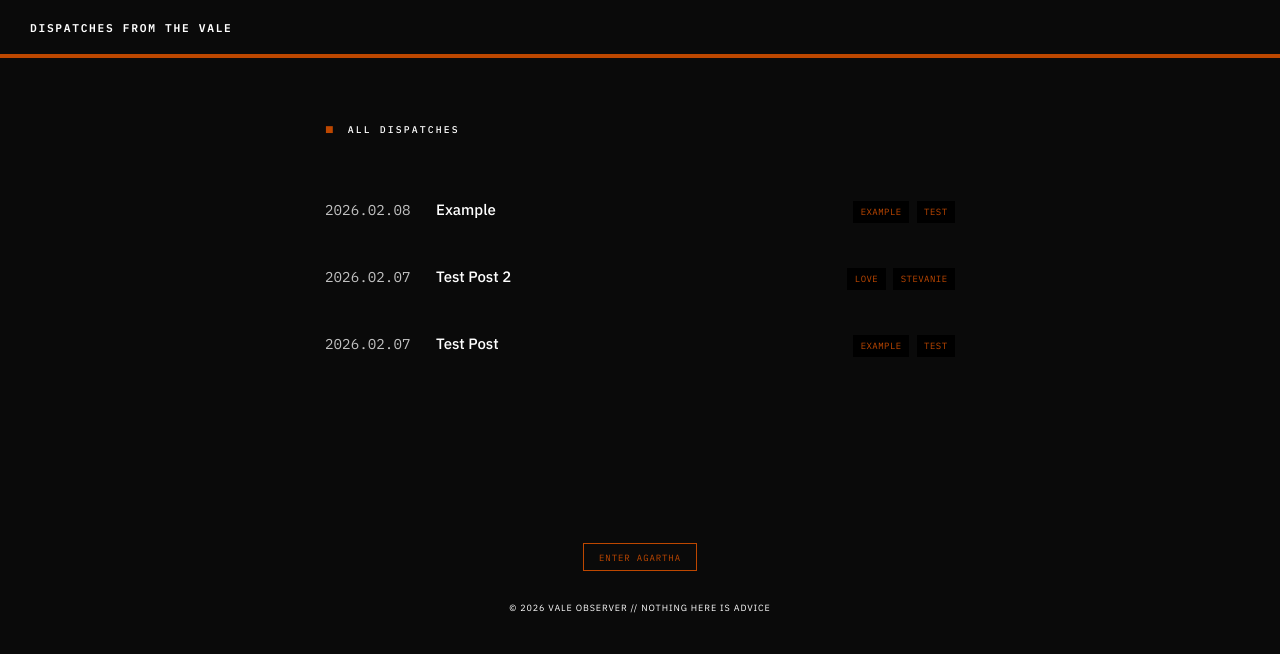
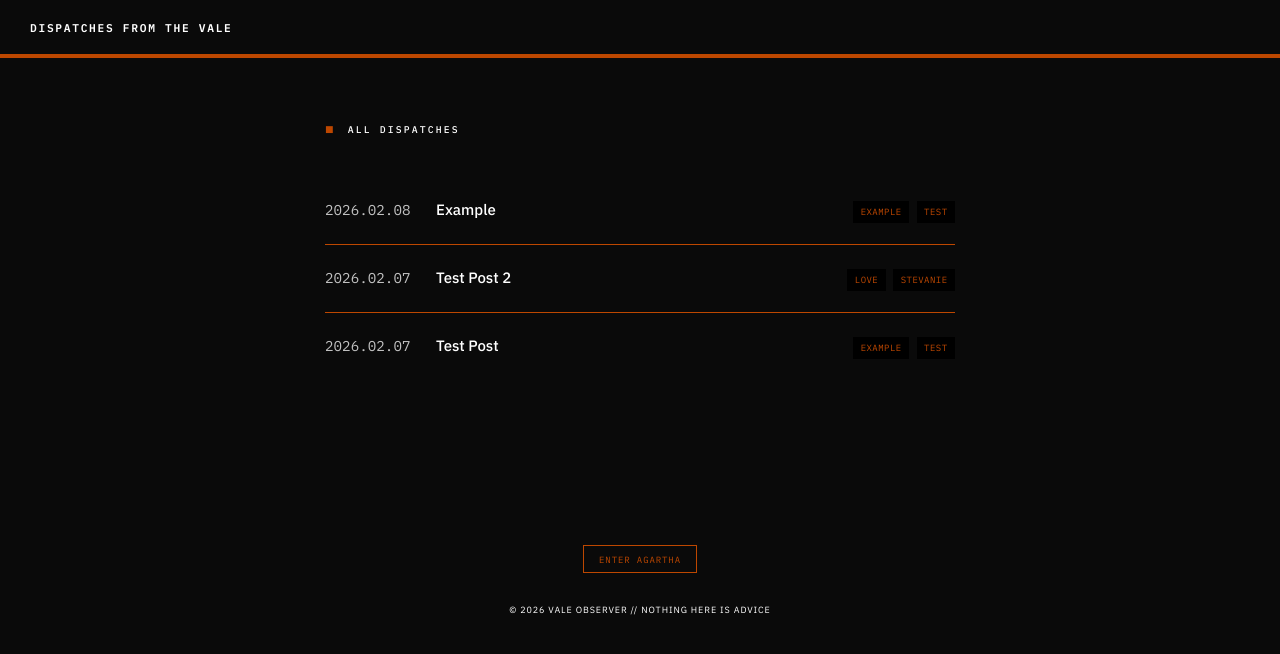
Before and after one commit to valeobserver/dispatches-from-the-vale, a Jekyll site: the page built from archive.html, in a window 1280 px wide. Shown: the top 654 px of the page. Built offline with Jekyll 4.4.1, drawn with Linux system fonts in a browser that asks for light colours.

Commit message:
Update archive.html

```diff
--- a/archive.html
+++ b/archive.html
@@ -29,7 +29,7 @@ permalink: /archive/
     align-items: baseline;
     gap: 1.4rem;
     padding: 1.4rem 0;
-    border-bottom: 1px solid (var(--accent), 0.35);
+    border-bottom: 1px solid var(--accent);
   }
 
   .archive-row:last-child {
```
